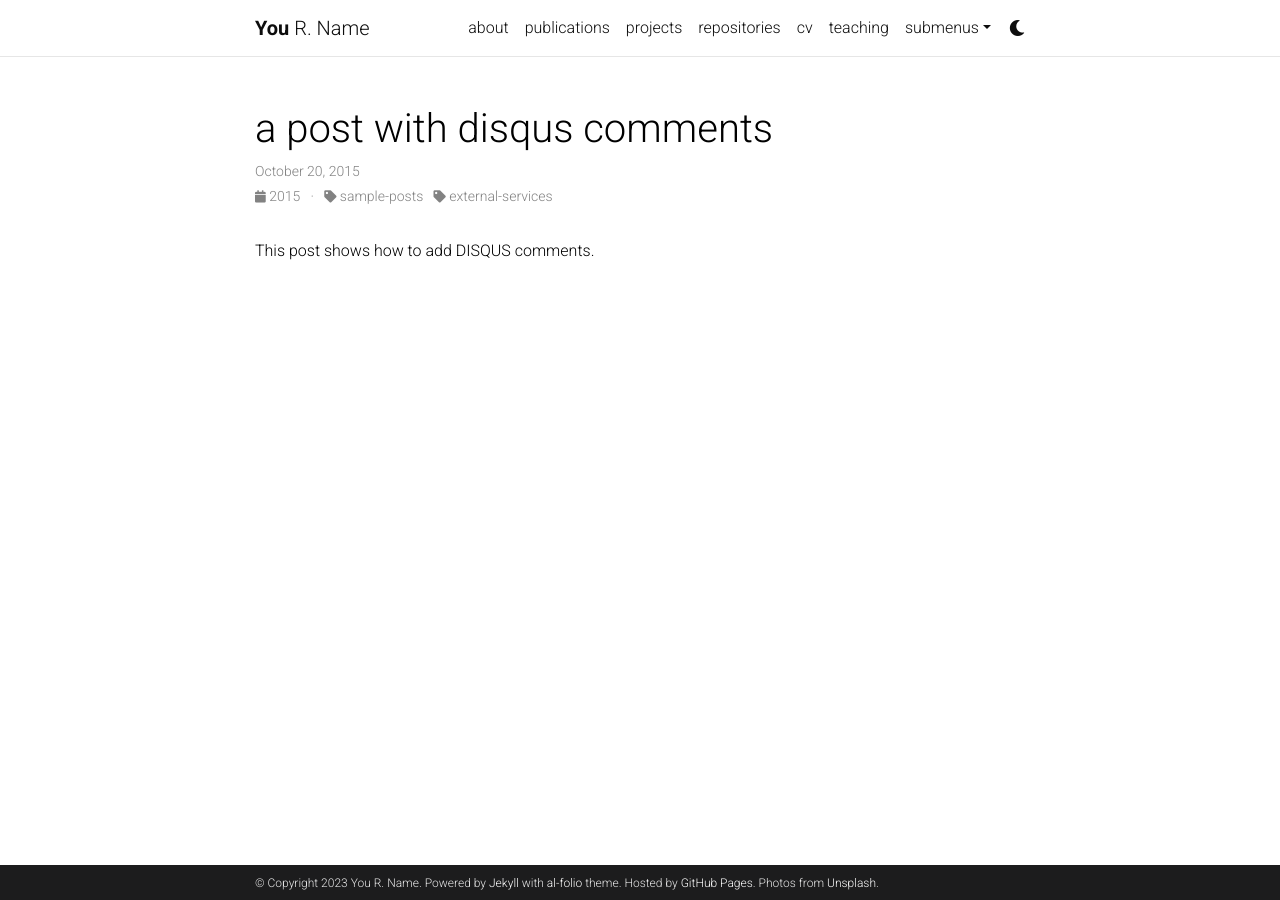
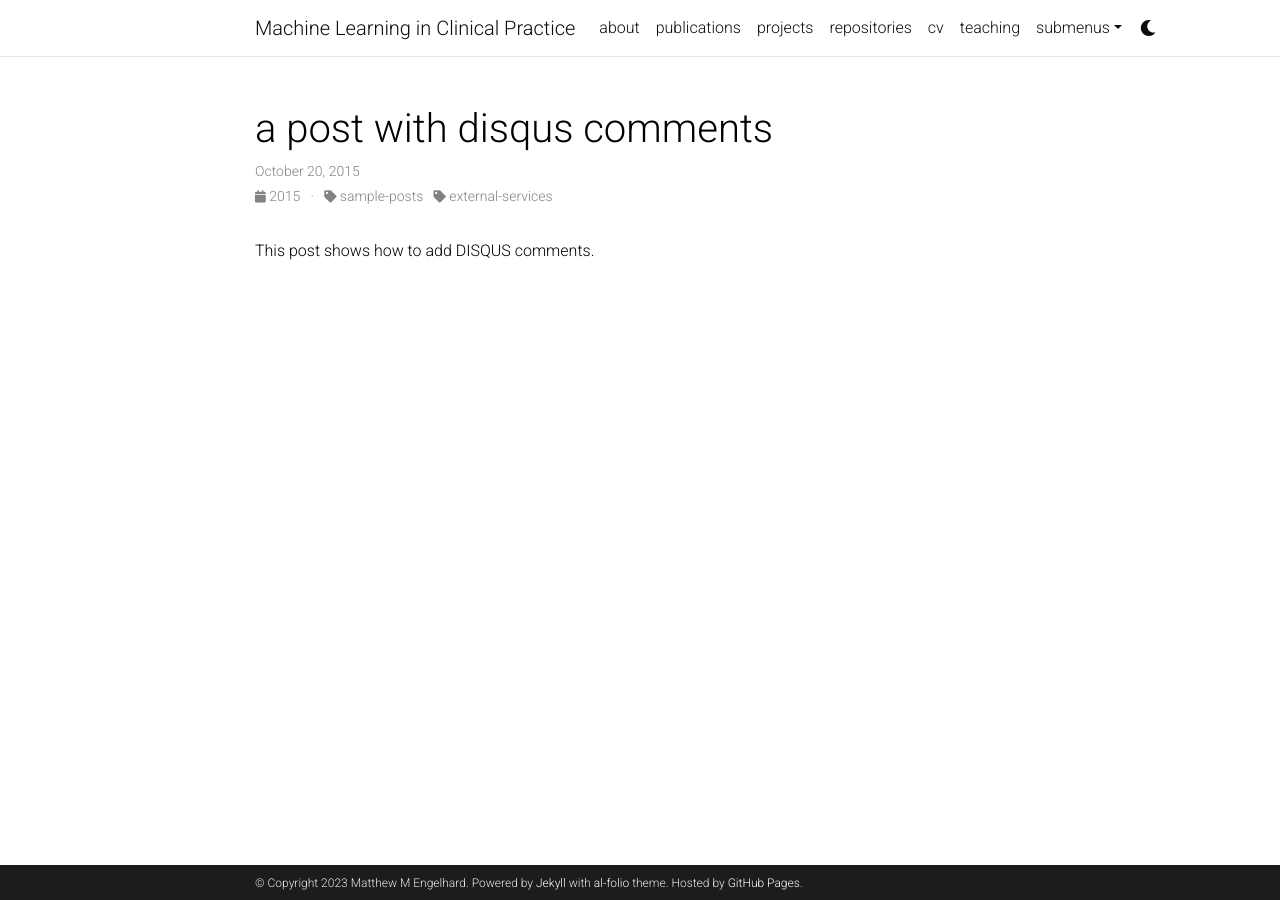
Before and after one commit to ml-in-practice/ml-in-practice.github.io, a Jekyll site: the page built from _posts/2015-10-20-disqus-comments.md, in a window 1280 px wide. Built offline with Jekyll 4.4.1, drawn with Linux system fonts in a browser that asks for light colours; comment, search, counter and statistics services are not loaded; a style sheet for code colours, icons or effects is not loaded.

Commit message:
exploring

```diff
--- a/_config.yml
+++ b/_config.yml
@@ -2,18 +2,17 @@
 # Site settings
 # -----------------------------------------------------------------------------
 
-title: blank # the website title (if blank, full name will be used instead)
-first_name: You
-middle_name: R.
-last_name: Name
-email: you@example.com
+title: Machine Learning in Clinical Practice # the website title (if blank, full name will be used instead)
+first_name: Matthew
+middle_name: M
+last_name: Engelhard
+email:
 description: > # the ">" symbol means to ignore newlines until "footer_text:"
   A simple, whitespace theme for academics. Based on [*folio](https://github.com/bogoli/-folio) design.
 footer_text: >
   Powered by <a href="https://jekyllrb.com/" target="_blank">Jekyll</a> with <a href="https://github.com/alshedivat/al-folio">al-folio</a> theme.
   Hosted by <a href="https://pages.github.com/" target="_blank">GitHub Pages</a>.
-  Photos from <a href="https://unsplash.com" target="_blank">Unsplash</a>.
-keywords: jekyll, jekyll-theme, academic-website, portfolio-website  # add your own keywords or leave empty
+keywords: machine-learning, artificial-intelligence, clinical-medicine, mental-health, clinical-practice
 
 lang: en # the language of your site (for example: en, fr, cn, ru, etc.)
 icon: ⚛️  # the emoji used as the favicon (alternatively, provide image name in /assets/img/)
@@ -45,7 +44,7 @@ repo_trophies:
 # will use title and url fields
 # Take a look to https://github.com/jekyll/jekyll-feed for more customization
 
-rss_icon: true
+rss_icon: false
 
 # -----------------------------------------------------------------------------
 # Layout
@@ -150,7 +149,7 @@ giscus:
   lang: en
 
 # Disqus comments (DEPRECATED)
-disqus_shortname: al-folio # put your disqus shortname
+disqus_shortname: # put your disqus shortname
 # https://help.disqus.com/en/articles/1717111-what-s-a-shortname
 
 # External sources.
@@ -267,8 +266,8 @@ display_tags: ['formatting', 'images', 'links', 'math', 'code'] # this tags will
 
 scholar:
 
-  last_name: [Einstein]
-  first_name: [Albert, A.]
+  last_name: [Engelhard]
+  first_name: [Matthew]
 
   style: apa
   locale: en
```
